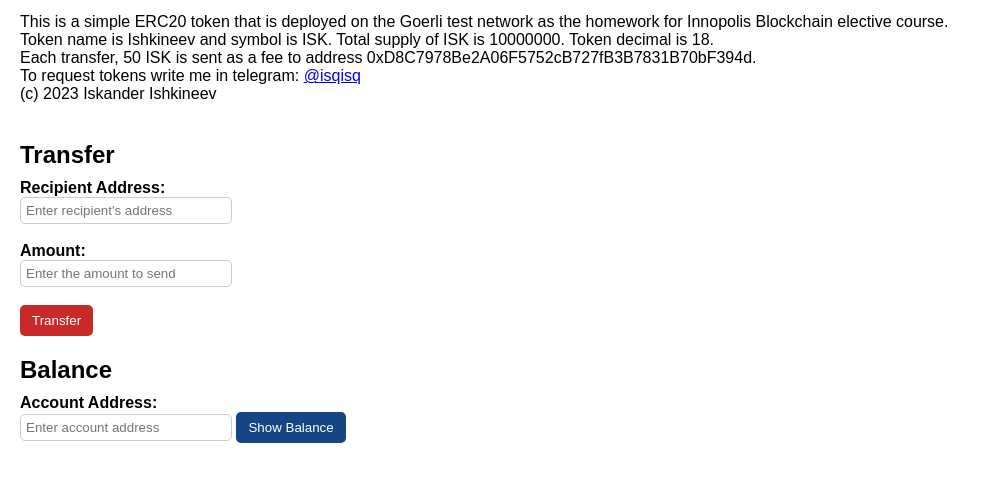
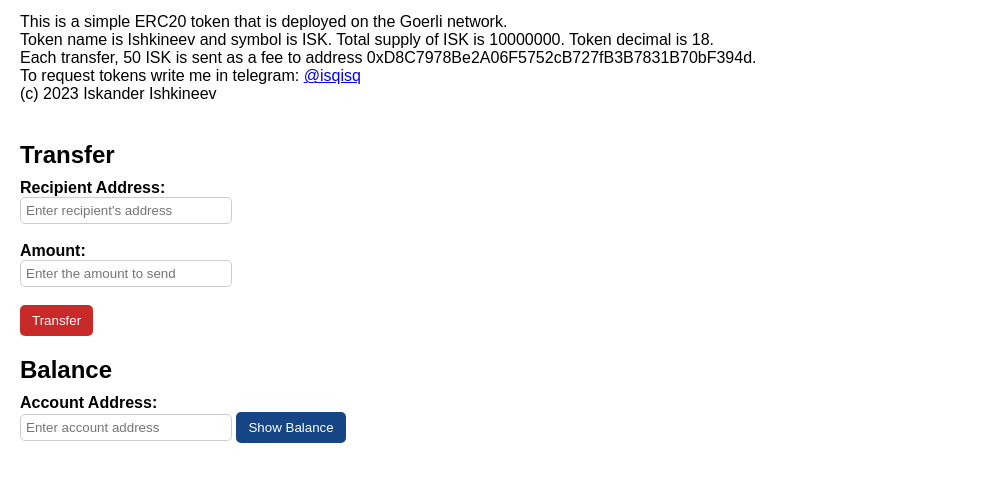
Before and after one commit to notoriousisk/IshkineevToken, a plain HTML site: page index.html in a window 1280 px wide. Shown: the part 61-542 px from the top of the page, without its empty margins (0-990 px from the left). Drawn offline with Linux system fonts and the light colour scheme; a script that the page names is missing.

Commit message:
Update index.html

```diff
--- a/index.html
+++ b/index.html
@@ -8,8 +8,8 @@
     <body>
         <h1>ISK token</h1>
         <p>
-            This is a simple ERC20 token that is deployed on the Goerli test
-            network as the homework for Innopolis Blockchain elective course.
+            This is a simple ERC20 token that is deployed on the Goerli
+            network.
             <br />
             Token name is Ishkineev and symbol is ISK. Total supply of ISK is
             10000000. Token decimal is 18.
```
